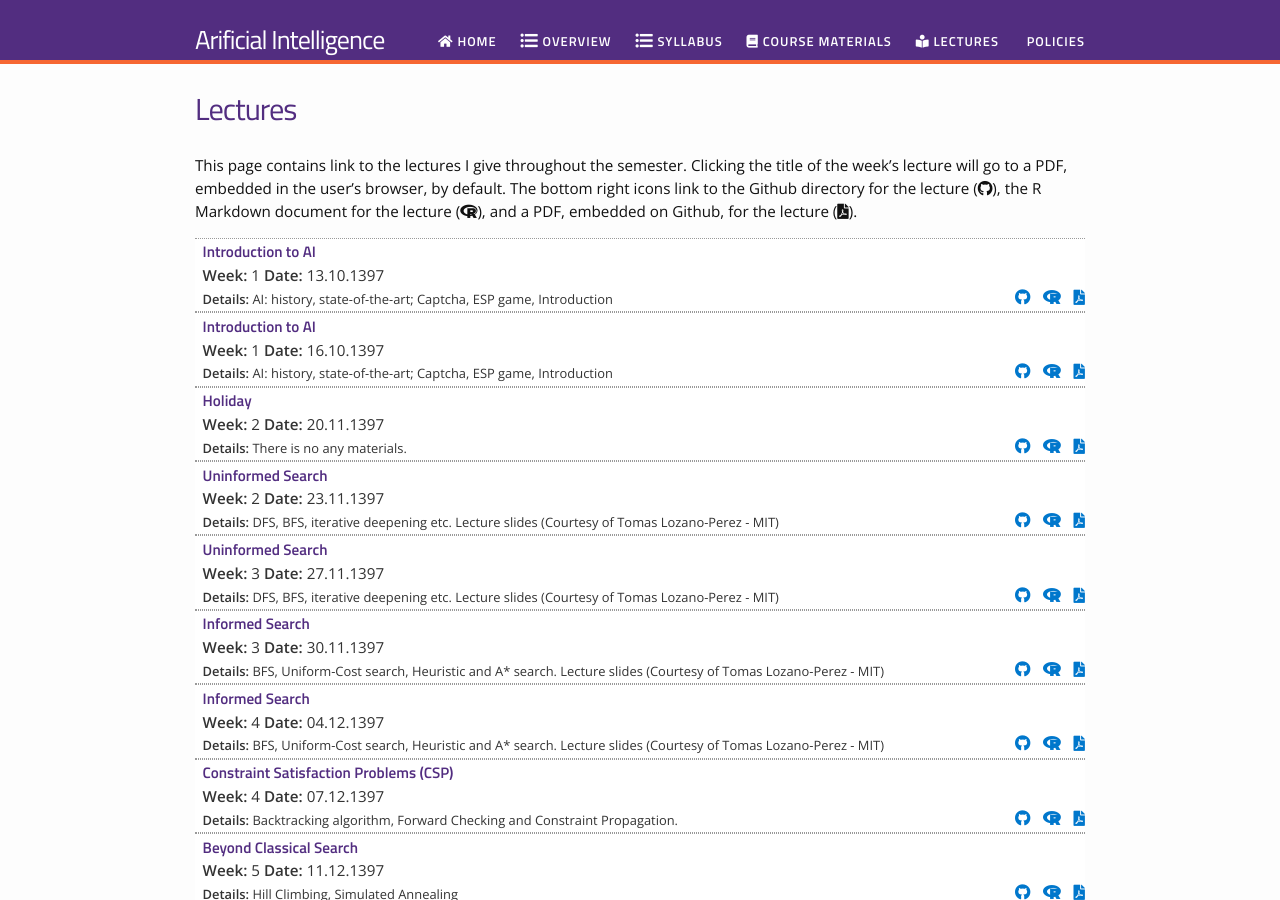
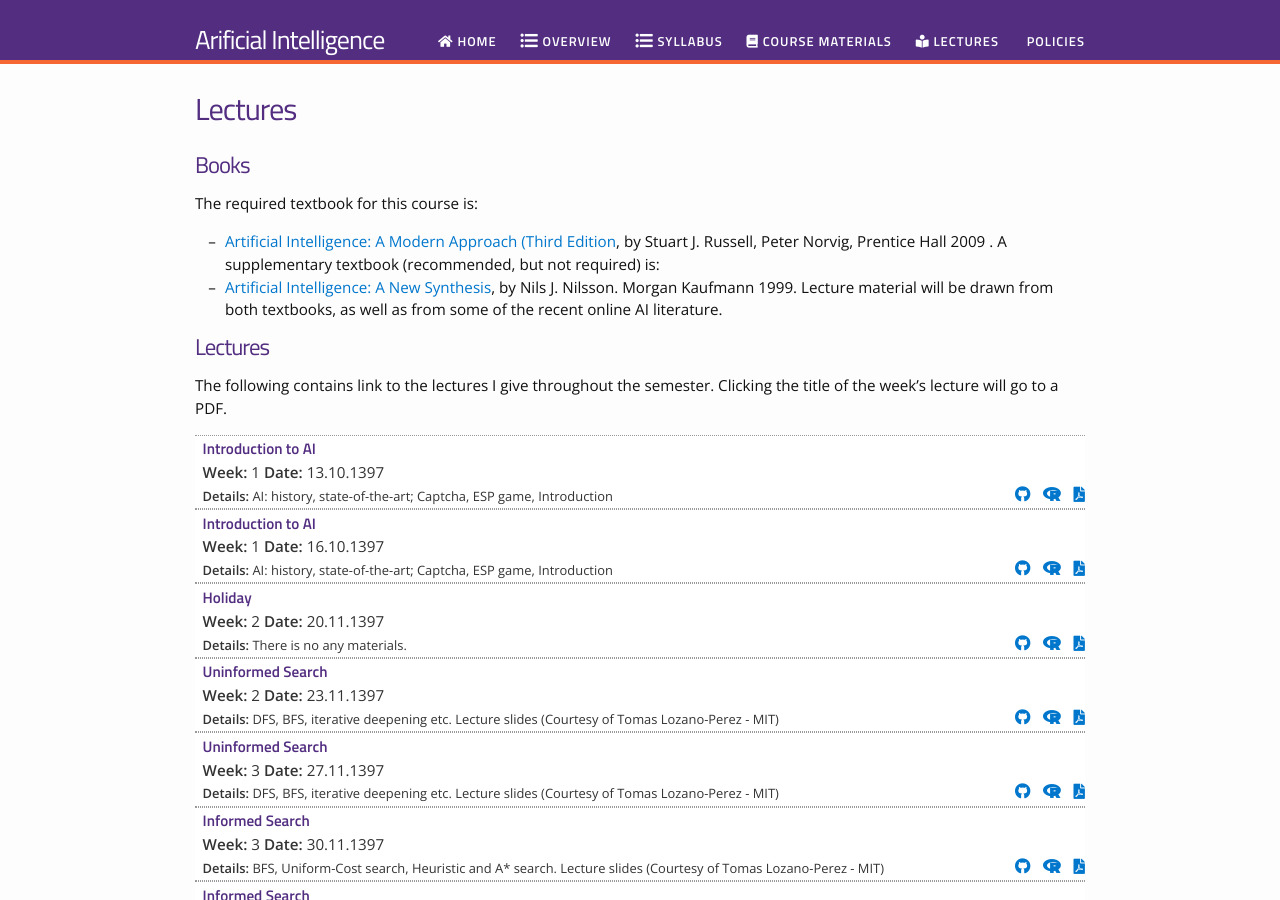
Before and after one commit to rahmanidashti/znuai, a Jekyll site: the page built from lectures.md, in a window 1280 px wide and 900 px high. Built offline with Jekyll 4.4.1, drawn with Linux system fonts in a browser that asks for light colours; nearby versions of some CDN libraries.

Commit message:
Update lectures.md

```diff
--- a/lectures.md
+++ b/lectures.md
@@ -4,7 +4,19 @@ title: Lectures
 permalink: /lectures/
 ---
 
-This page contains link to the lectures I give throughout the semester. Clicking the title of the week's lecture will go to a PDF, embedded in the user's browser, by default. The bottom right icons link to the Github directory for the lecture (<i class="fab fa-github"></i>), the R Markdown document for the lecture (<i class="fab fa-r-project"></i>), and a PDF, embedded on Github, for the lecture (<i class="fas fa-file-pdf"></i>).
+# Books
+The required textbook for this course is:
+- [Artificial Intelligence: A Modern Approach (Third Edition](http://aima.cs.berkeley.edu/), by Stuart J. Russell, Peter Norvig, Prentice Hall 2009 .
+A supplementary textbook (recommended, but not required) is:
+- [Artificial Intelligence: A New Synthesis](http://www.amazon.com/Artificial-Intelligence-Synthesis-Morgan-Kaufmann/dp/1558604677), by Nils J. Nilsson. Morgan Kaufmann 1999.
+Lecture material will be drawn from both textbooks, as well as from some of the recent online AI literature.
+
+# Lectures
+The following contains link to the lectures I give throughout the semester. Clicking the title of the week's lecture will go to a PDF.
+
+<!--
+embedded in the user's browser, by default. The bottom right icons link to the Github directory for the lecture (<i class="fab fa-github"></i>), the R Markdown document for the lecture (<i class="fab fa-r-project"></i>), and a PDF, embedded on Github, for the lecture (<i class="fas fa-file-pdf"></i>).
+-->
 
 <ul id="archive">
 	{% for lectures in site.data.lectures %}
```
